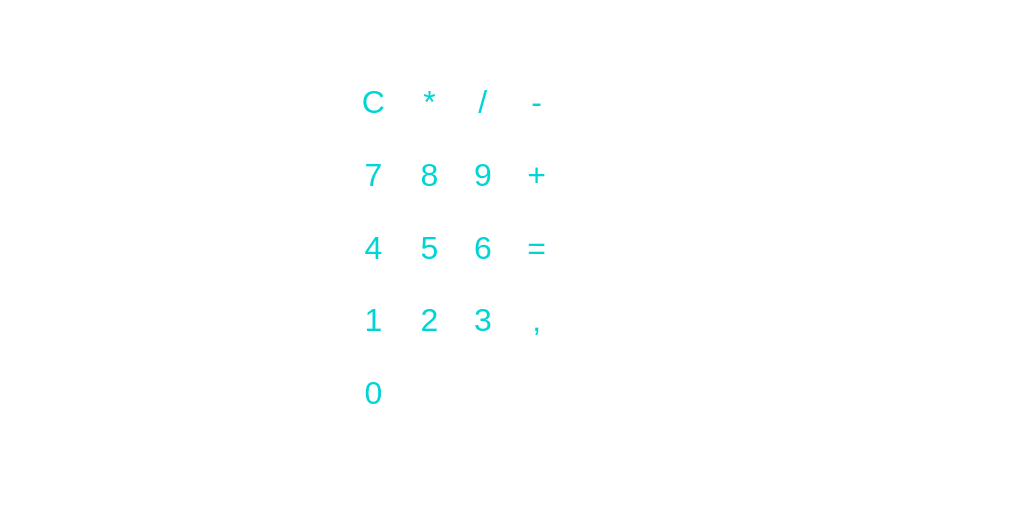
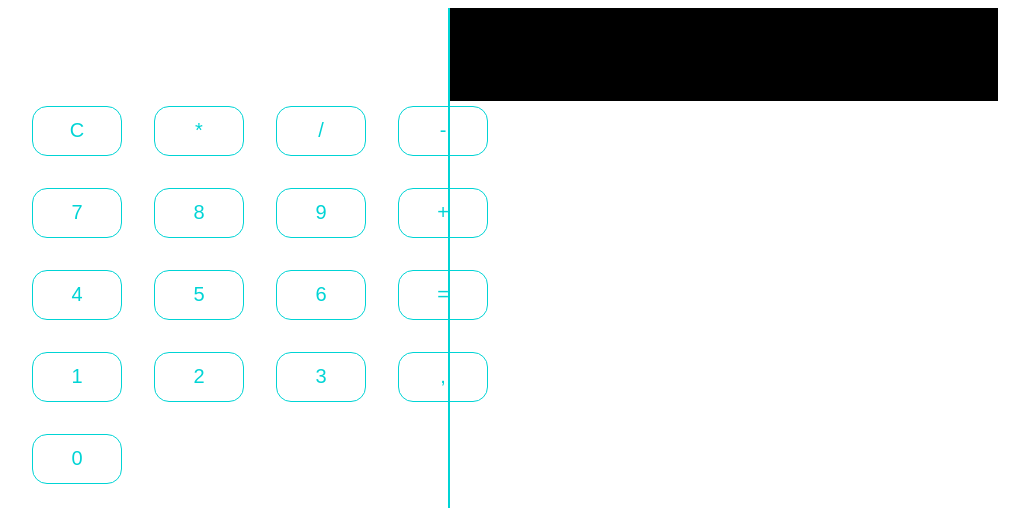
Before and after one commit to SteNuf/ProjektTaschenrechner, a plain HTML site: page index.html in a window 1280 px wide. Shown: the whole page, without its empty margins (192-1221 px from the left). Drawn offline with Linux system fonts and the light colour scheme.

Commit message:
this commit add,  two container, the vrline, create a display two

```diff
--- a/index.html
+++ b/index.html
@@ -11,22 +11,27 @@
       function appendToDisplay(value) {
         displayValue += value;
         document.getElementById("display").value = displayValue;
+        document.getElementById("display-two").value = displayValue;
       }
 
       function clearDisplay() {
         displayValue = "";
         document.getElementById("display").value = displayValue;
+        document.getElementById("display-two").value = displayValue;
       }
 
       function calculate() {
         const result = eval(displayValue);
         document.getElementById("display").value = result;
+
         displayValue = String(result);
+        document.getElementById("display-two").value = displayValue;
       }
     </script>
   </head>
 
   <body>
+    <section class="frame">
       <div class="calculator">
         <input type="text" id="display" disabled />
         <div class="buttons">
@@ -49,5 +54,10 @@
           <button onclick="appendToDisplay(0)" class="content">0</button>
         </div>
       </div>
+
+      <div class="second-display">
+        <input type="text" id="display-two" disabled />
+      </div>
+    </section>
   </body>
 </html>
--- a/styles.css
+++ b/styles.css
@@ -1,10 +1,14 @@
 body {
   font-family: Arial, Helvetica, sans-serif;
-  text-align: center;
 
   --text-color: #00d4d5;
   --background-color: white;
   --hover-color: grey;
+}
+
+.frame {
+  display: grid;
+  grid-template-columns: 1fr 1fr;
 }
 
 .calculator {
@@ -12,43 +16,57 @@ body {
   margin: auto;
   /* border: 2px solid;
   border-radius: 5px;*/
+  text-align: center;
 }
 
 .buttons {
   display: grid;
   grid-template-columns: repeat(4, 1fr);
-  grid-gap: 0.5rem;
+  grid-gap: 2rem;
 }
 
-button {
-  padding: 0.8rem;
-  font-size: 2rem;
-  font-weight: 100px;
-  background-color: var(--background-color);
-  border: 1px solid var(--background-color);
-  border-radius: 5px;
-  cursor: pointer;
-}
-
-button:hover {
-  background-color: var(--hover-color);
+.button {
+  padding: 3rem;
 }
 
 .content {
   color: var(--text-color);
+  width: 90px;
+  height: 50px;
+  background-color: var(--background-color);
+  border: 1px solid var(--text-color);
+  cursor: pointer;
+  font-size: 20px;
+  border-radius: 15px;
+  font-weight: 10px;
+}
+
+.content:hover {
+  background-color: var(--hover-color);
 }
 
 #display {
-  margin-bottom: 0.8rem;
+  margin-bottom: 2rem;
   padding: 0.4rem;
-  width: 95%;
+  width: 185%;
   color: var(--text-color);
   background-color: var(--background-color);
-  font-size: 2rem;
+  font-size: 25px;
   border: none;
 }
 
-.display-calculator-long-right {
-  display: grid;
-  grid-template-columns: 1fr;
+.second-display {
+  border-left: 2px solid var(--text-color);
+  height: 500px;
 }
+
+#display-two {
+  margin-bottom: 2rem;
+  padding: 0.4rem;
+  width: 85%;
+  height: 5rem;
+  color: var(--text-color);
+  background-color: black;
+  font-size: 25px;
+  border: none;
+}
```
Lines whose indentation alone changed are shown as unchanged.
